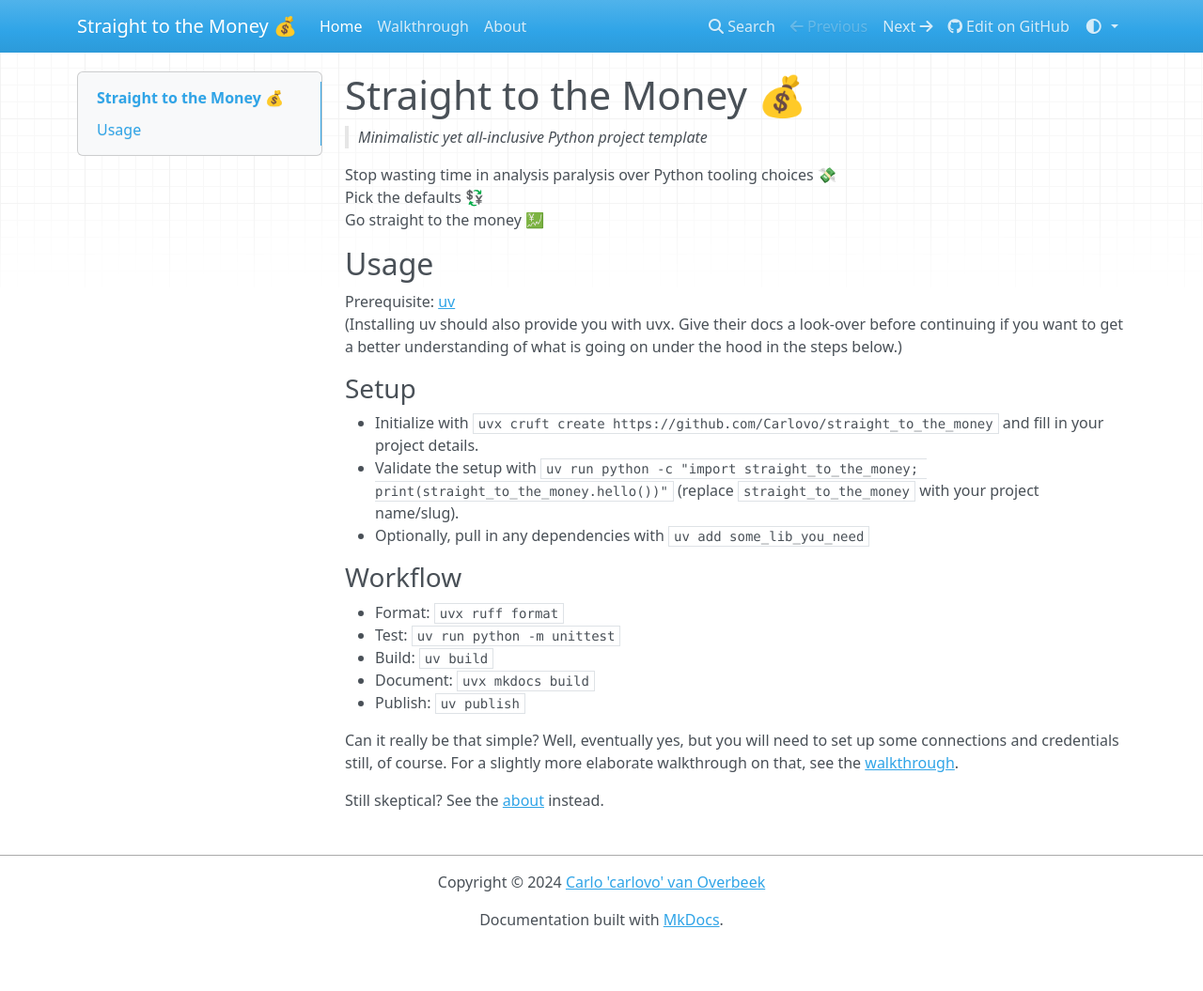
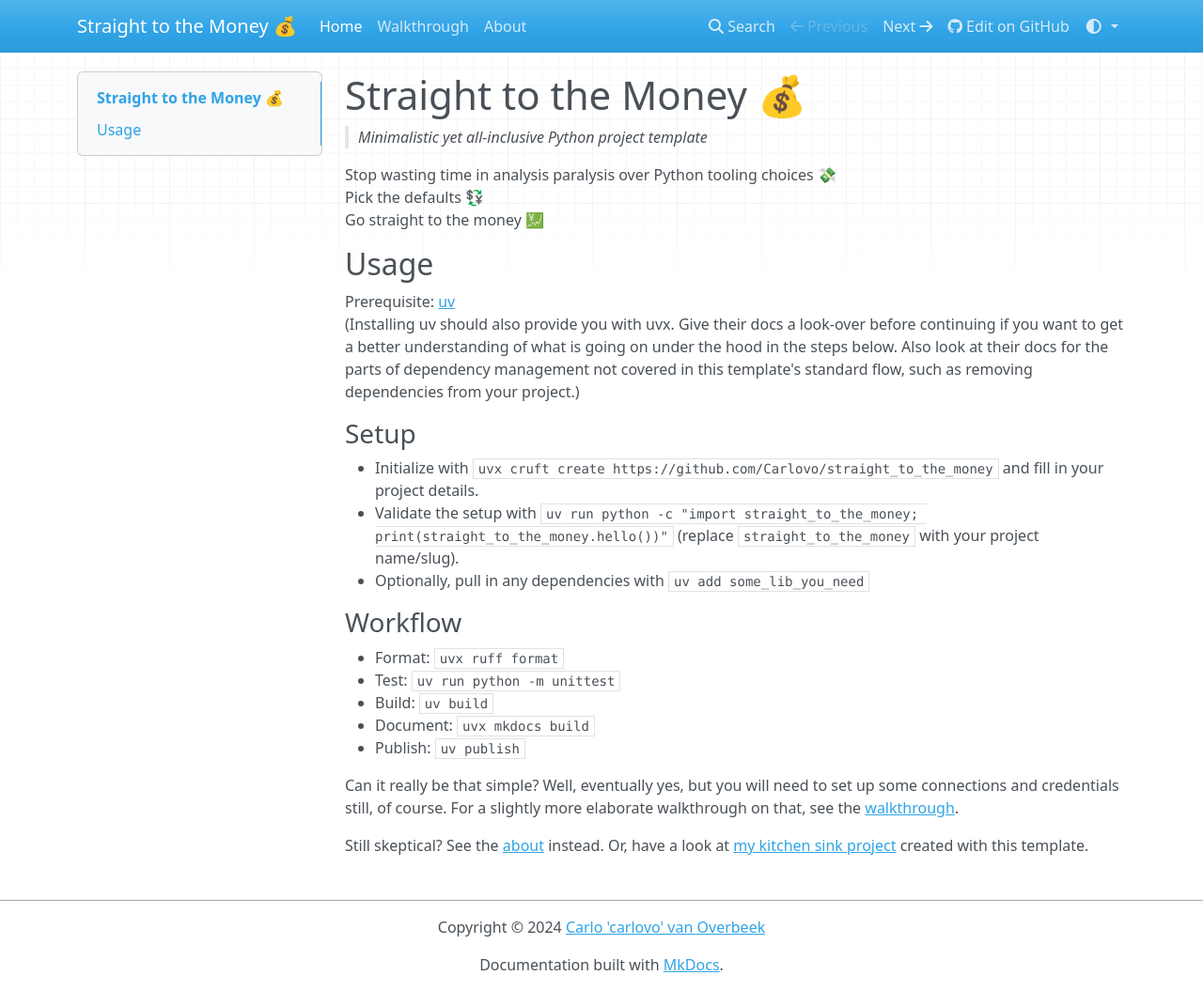
Before and after one commit to schubergphilis/paleofuturistic_python, an MkDocs documentation site: the page built from docs/index.md, in a window 1280 px wide and 1055 px high. Shown: the whole window at 94% size. Built offline with MkDocs 1.6.1, drawn with Linux system fonts in a browser that asks for light colours; nearby versions of some CDN libraries.

Commit message:
update references in docs

```diff
--- a/docs/index.md
+++ b/docs/index.md
@@ -10,7 +10,8 @@
 
 Prerequisite: [uv](https://docs.astral.sh/uv/)
 (Installing uv should also provide you with uvx.
-Give their docs a look-over before continuing if you want to get a better understanding of what is going on under the hood in the steps below.)
+Give their docs a look-over before continuing if you want to get a better understanding of what is going on under the hood in the steps below.
+Also look at their docs for the parts of dependency management not covered in this template's standard flow, such as removing dependencies from your project.)
 
 ### Setup
 
@@ -32,3 +33,4 @@
 
 Still skeptical?
 See the [about](about.md) instead.
+Or, have a look at [my kitchen sink project](https://github.com/Carlovo/straight_to_the_kitchen_sink) created with this template.
```
Also changed, not shown: README.md (+3 -1 lines), docs/walkthrough.md (+1 -1 lines).
